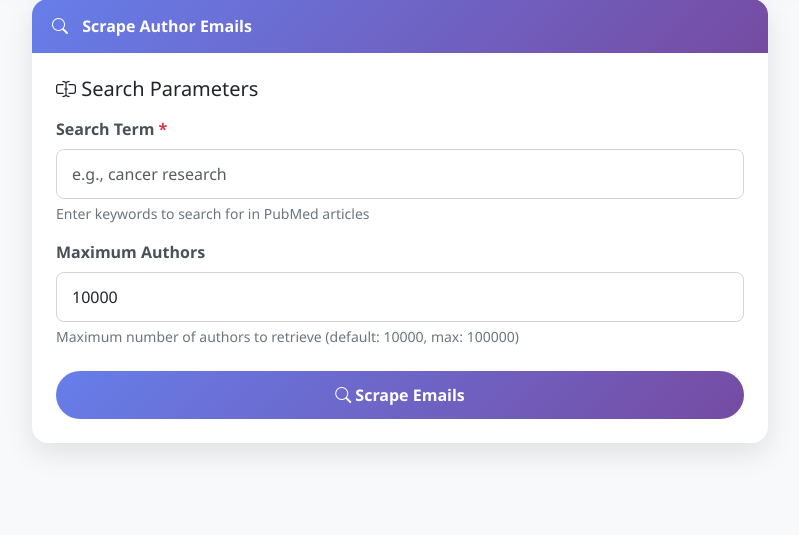
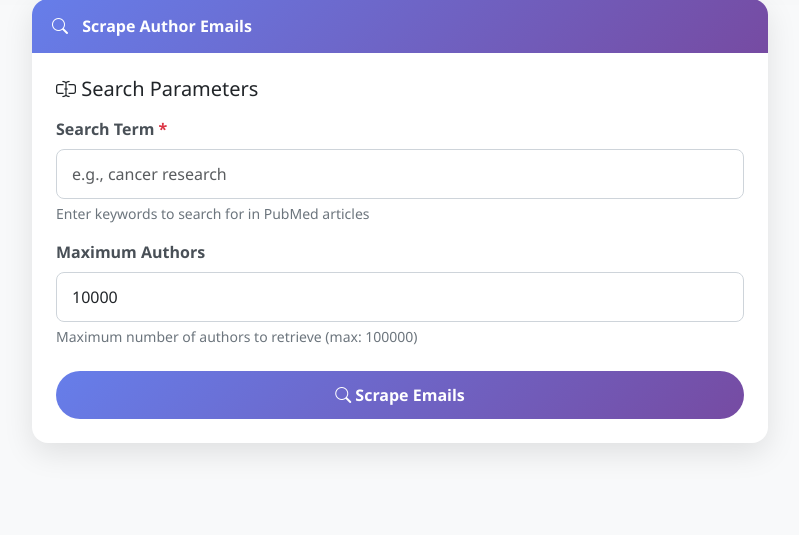
Before and after one commit to arupa444/web-scraping-info-of-authors-though-API-to-automate-the-mailing, a FastAPI app: page /email-scraper/ in a window 1280 px wide. Shown: the part 265-800 px from the top of the page, without its empty margins (240-1039 px from the left). Run offline with FastAPI, Linux system fonts and the light colour scheme.

Commit message:
Update email_scraper.html

```diff
--- a/templates/email_scraper.html
+++ b/templates/email_scraper.html
@@ -28,8 +28,7 @@
                             <label for="max_authors" class="form-label">Maximum Authors</label>
                             <input type="number" class="form-control" id="max_authors" name="max_authors" value="10000"
                                 min="1" max="100000">
-                            <div class="form-text">Maximum number of authors to retrieve (default: 10000, max: 100000)
-                            </div>
+                            <div class="form-text">Maximum number of authors to retrieve (max: 100000)</div>
                         </div>
                     </div>
                     <div class="d-grid">
```
